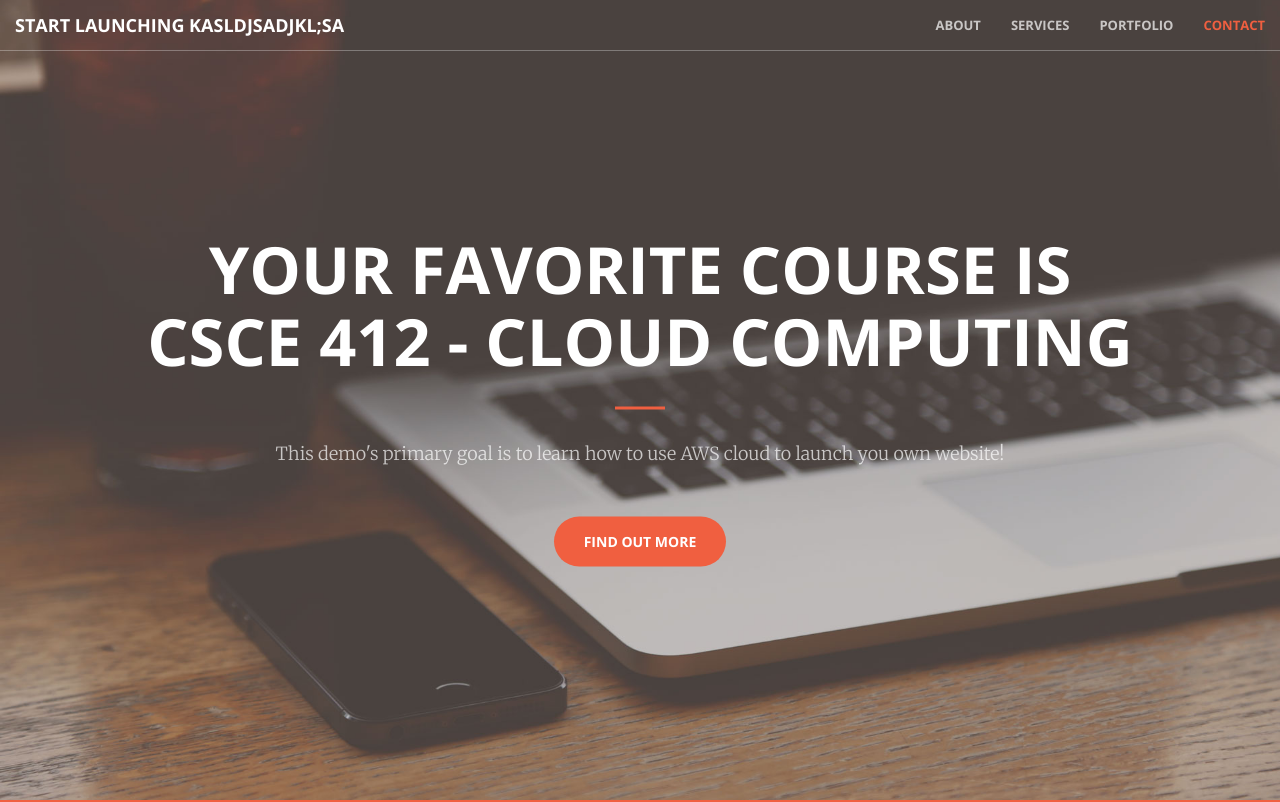
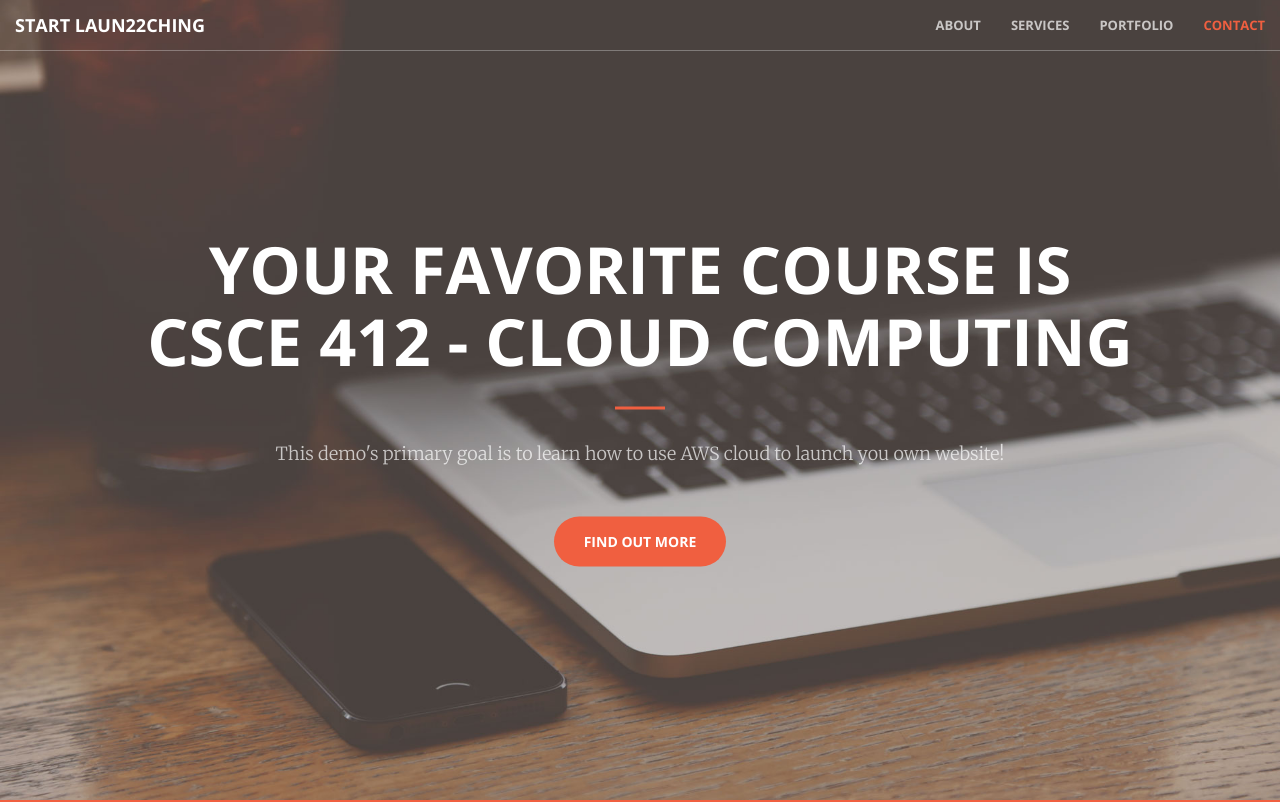
Before and after one commit to slifer4195/phase2, a plain HTML site: page index.html in a window 1280 px wide. Shown: the top 802 px of the page. Drawn offline with nearby package versions, Linux system fonts and the light colour scheme.

Commit message:
removed weird stuff

```diff
--- a/index.html
+++ b/index.html
@@ -46,7 +46,7 @@
                     <span class="icon-bar"></span>
                     <span class="icon-bar"></span>
                 </button>
-                <a class="navbar-brand page-scroll" href="#page-top">Start Launching kasldjsaDJKL;SA</a>
+                <a class="navbar-brand page-scroll" href="#page-top">Start Laun22ching</a>
             </div>
 
             <!-- Collect the nav links, forms, and other content for toggling -->
```
